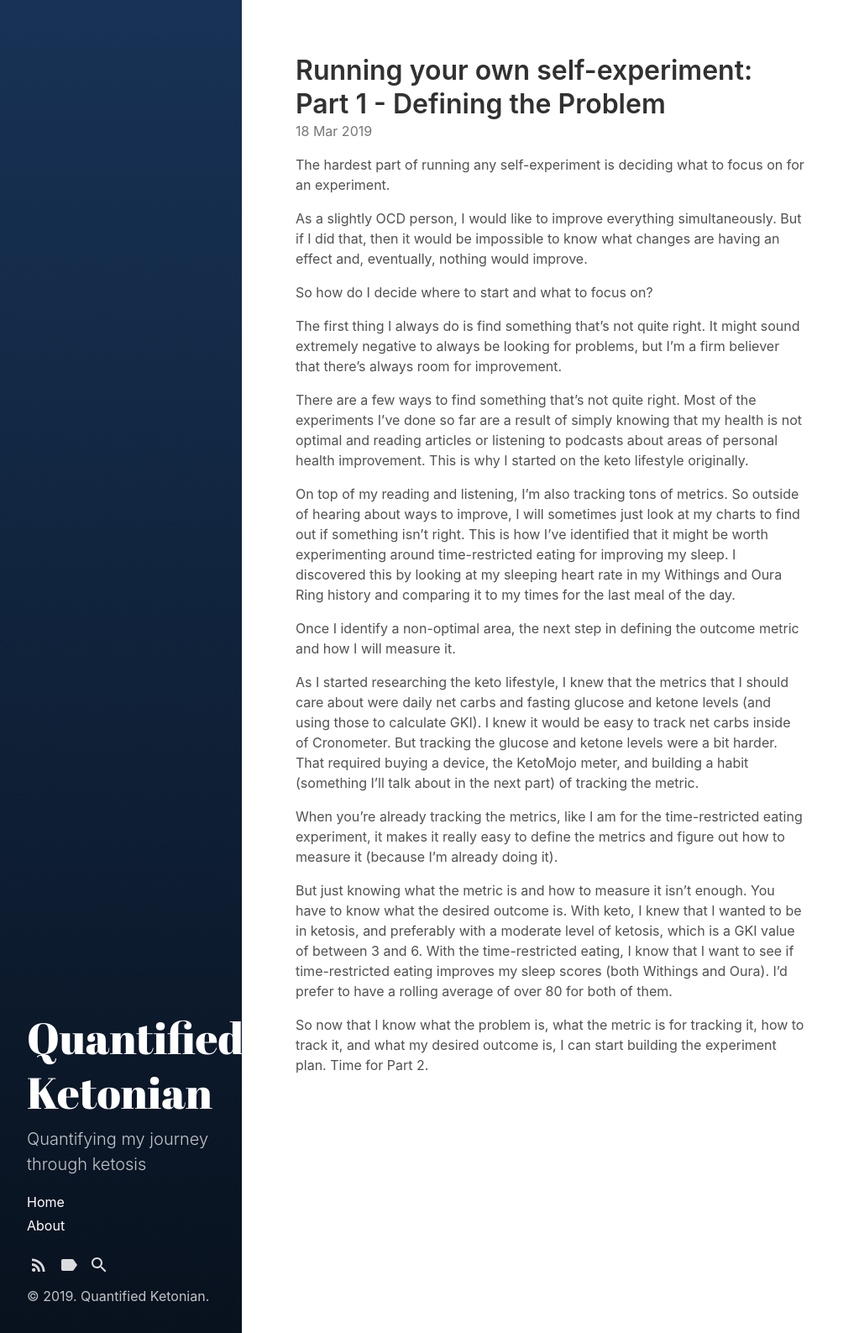
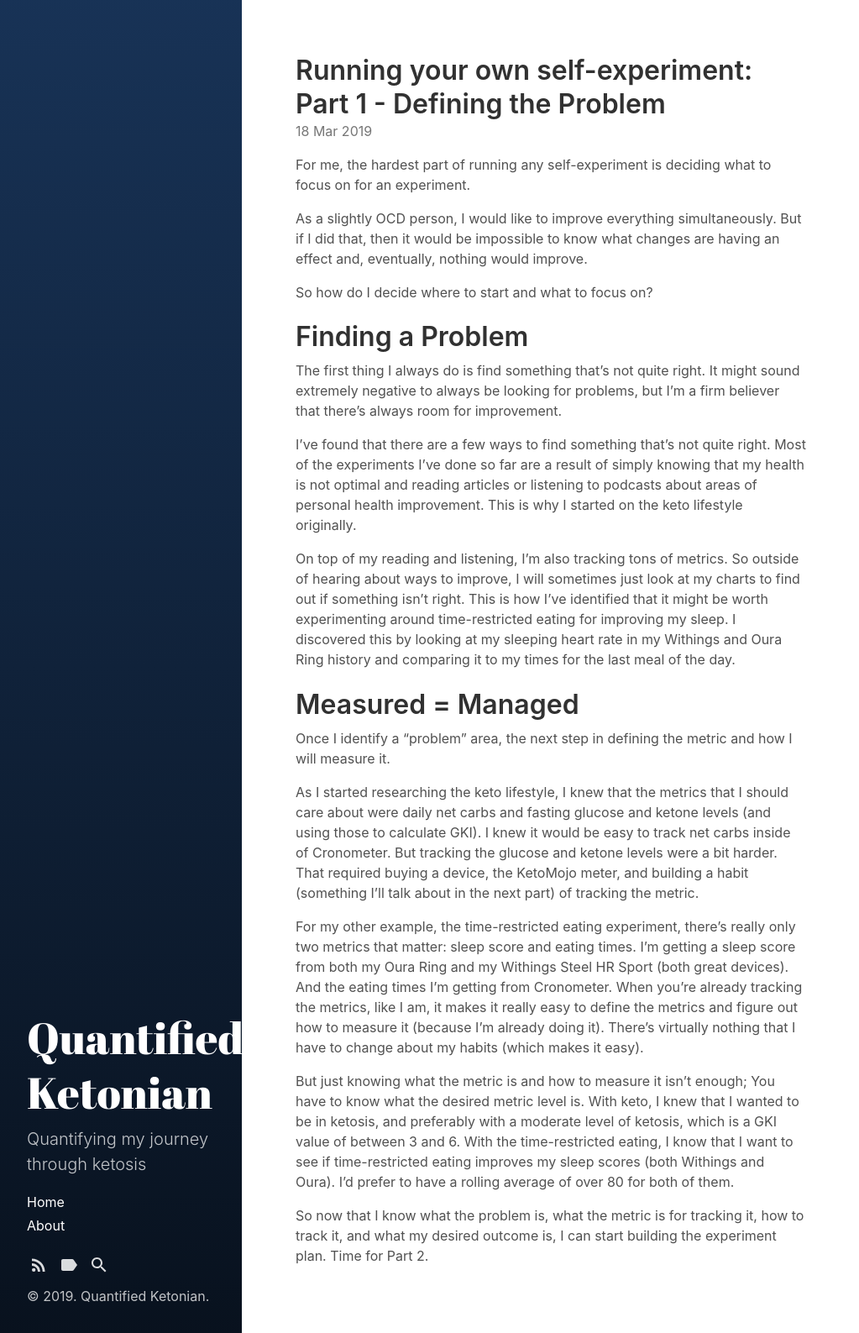
Before and after one commit to quantifiedketonian/quantifiedketonian.github.io, a Jekyll site: the page built from _posts/2019-03-18-running-your-own-self-experiment-part-1.md, in a window 1280 px wide. Shown: the whole page at 84% size, without its empty margins (0-1023 px from the left). Built offline with Jekyll 4.4.1, drawn with Linux system fonts in a browser that asks for light colours.

Commit message:
Text updates

```diff
--- a/_posts/2019-03-18-running-your-own-self-experiment-part-1.md
+++ b/_posts/2019-03-18-running-your-own-self-experiment-part-1.md
@@ -5,24 +5,28 @@ posted_date: 2019-03-18 06:00:00 +0000
 layout: post
 
 ---
-The hardest part of running any self-experiment is deciding what to focus on for an experiment.
+For me, the hardest part of running any self-experiment is deciding what to focus on for an experiment.
 
 As a slightly OCD person, I would like to improve everything simultaneously. But if I did that, then it would be impossible to know what changes are having an effect and, eventually, nothing would improve.
 
 So how do I decide where to start and what to focus on?
 
+# Finding a Problem
+
 The first thing I always do is find something that's not quite right. It might sound extremely negative to always be looking for problems, but I'm a firm believer that there's always room for improvement.
 
-There are a few ways to find something that's not quite right. Most of the experiments I've done so far are a result of simply knowing that my health is not optimal and reading articles or listening to podcasts about areas of personal health improvement. This is why I started on the keto lifestyle originally.
+I've found that there are a few ways to find something that's not quite right. Most of the experiments I've done so far are a result of simply knowing that my health is not optimal and reading articles or listening to podcasts about areas of personal health improvement. This is why I started on the keto lifestyle originally.
 
 On top of my reading and listening, I'm also tracking tons of metrics. So outside of hearing about ways to improve, I will sometimes just look at my charts to find out if something isn't right. This is how I've identified that it might be worth experimenting around time-restricted eating for improving my sleep. I discovered this by looking at my sleeping heart rate in my Withings and Oura Ring history and comparing it to my times for the last meal of the day.
 
-Once I identify a non-optimal area, the next step in defining the outcome metric and how I will measure it.
+# Measured = Managed
+
+Once I identify a "problem" area, the next step in defining the metric and how I will measure it.
 
 As I started researching the keto lifestyle, I knew that the metrics that I should care about were daily net carbs and fasting glucose and ketone levels (and using those to calculate GKI). I knew it would be easy to track net carbs inside of Cronometer. But tracking the glucose and ketone levels were a bit harder. That required buying a device, the KetoMojo meter, and building a habit (something I'll talk about in the next part) of tracking the metric.
 
-When you're already tracking the metrics, like I am for the time-restricted eating experiment, it makes it really easy to define the metrics and figure out how to measure it (because I'm already doing it).
+For my other example, the time-restricted eating experiment, there's really only two metrics that matter: sleep score and eating times. I'm getting a sleep score from both my Oura Ring and my Withings Steel HR Sport (both great devices). And the eating times I'm getting from Cronometer. When you're already tracking the metrics, like I am, it makes it really easy to define the metrics and figure out how to measure it (because I'm already doing it). There's virtually nothing that I have to change about my habits (which makes it easy).
 
-But just knowing what the metric is and how to measure it isn't enough. You have to know what the desired outcome is. With keto, I knew that I wanted to be in ketosis, and preferably with a moderate level of ketosis, which is a GKI value of between 3 and 6. With the time-restricted eating, I know that I want to see if time-restricted eating improves my sleep scores (both Withings and Oura). I'd prefer to have a rolling average of over 80 for both of them.
+But just knowing what the metric is and how to measure it isn't enough; You have to know what the desired metric level is. With keto, I knew that I wanted to be in ketosis, and preferably with a moderate level of ketosis, which is a GKI value of between 3 and 6. With the time-restricted eating, I know that I want to see if time-restricted eating improves my sleep scores (both Withings and Oura). I'd prefer to have a rolling average of over 80 for both of them.
 
 So now that I know what the problem is, what the metric is for tracking it, how to track it, and what my desired outcome is, I can start building the experiment plan. Time for Part 2.
```
